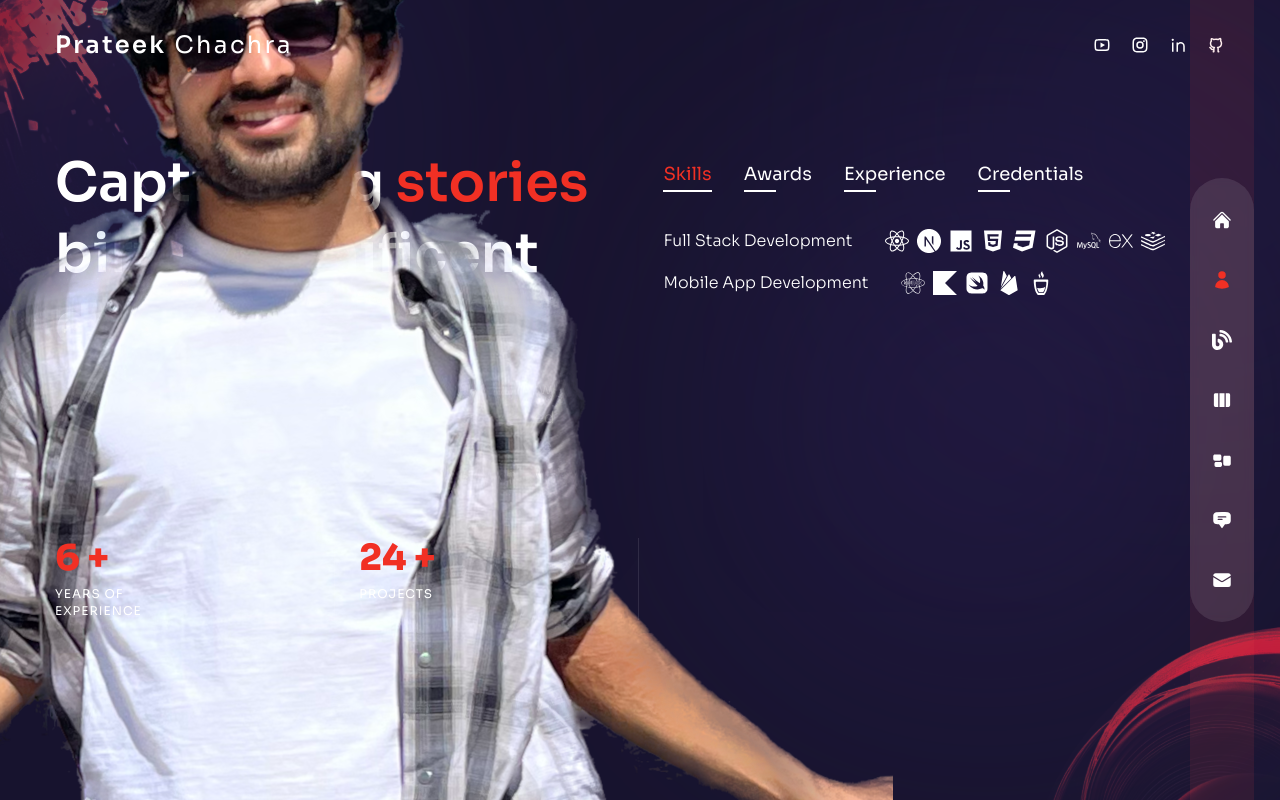
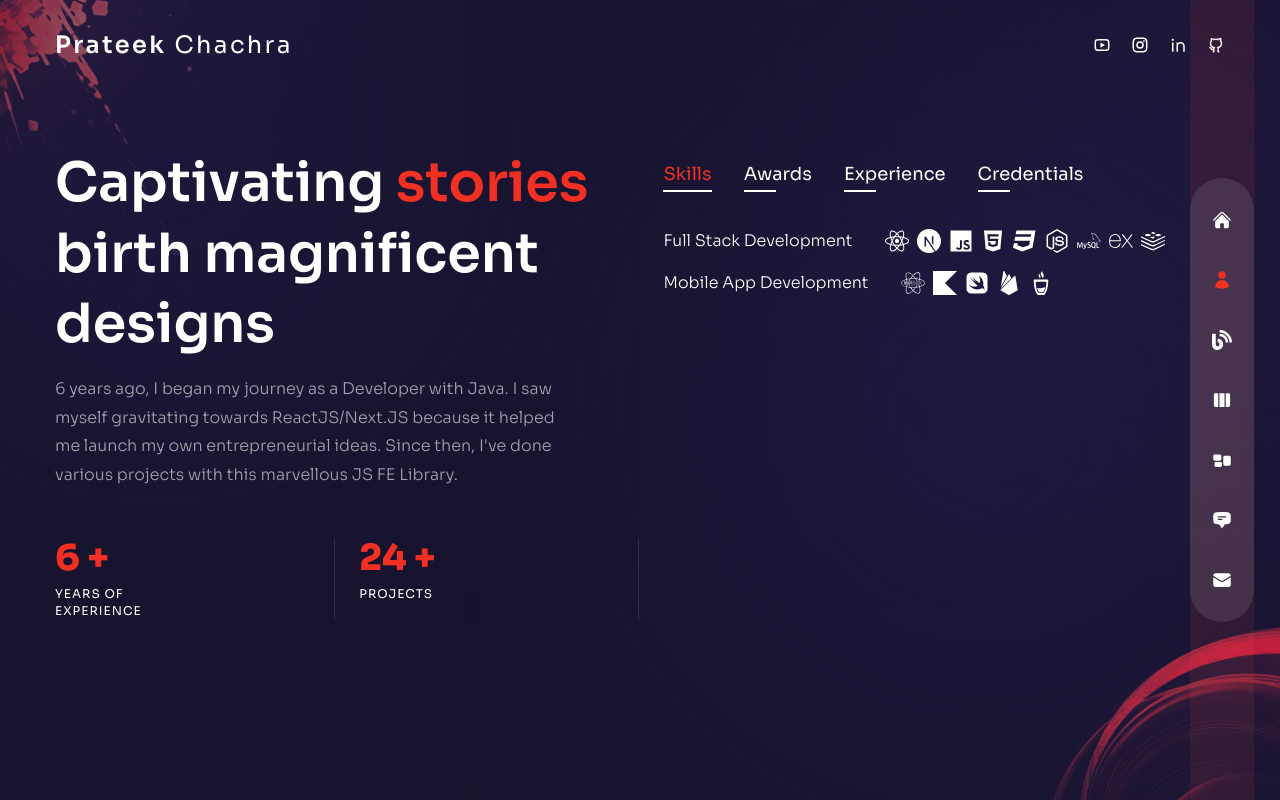
Before and after one commit to prateekchachra/prateekchachra.github.io, a Next.js app: page /about in a window 1280 px wide. Built offline with nearby package versions, Linux system fonts and the light colour scheme.

Commit message:
feat: Avatar removed from about

```diff
--- a/pages/about/index.js
+++ b/pages/about/index.js
@@ -138,13 +138,6 @@ const About = () => {
         <meta property="og:title" content="Prateek Chachra | About" key="title" />
       </Head>
     <Circles />
-    <motion.div variants={fadeIn('right', 0.2)}
-    initial='hidden'
-    animate='show'
-    exit='hidden'
-    className='hidden xl:flex absolute bottom-0 -left-[350px] opacity-20'>
-      <Avatar />
-    </motion.div>
     <div className='container mx-auto h-full flex flex-col items-center xl:flex-row
     gap-x-6'>
       <div className='flex-1 flex flex-col justify-center'>
```
